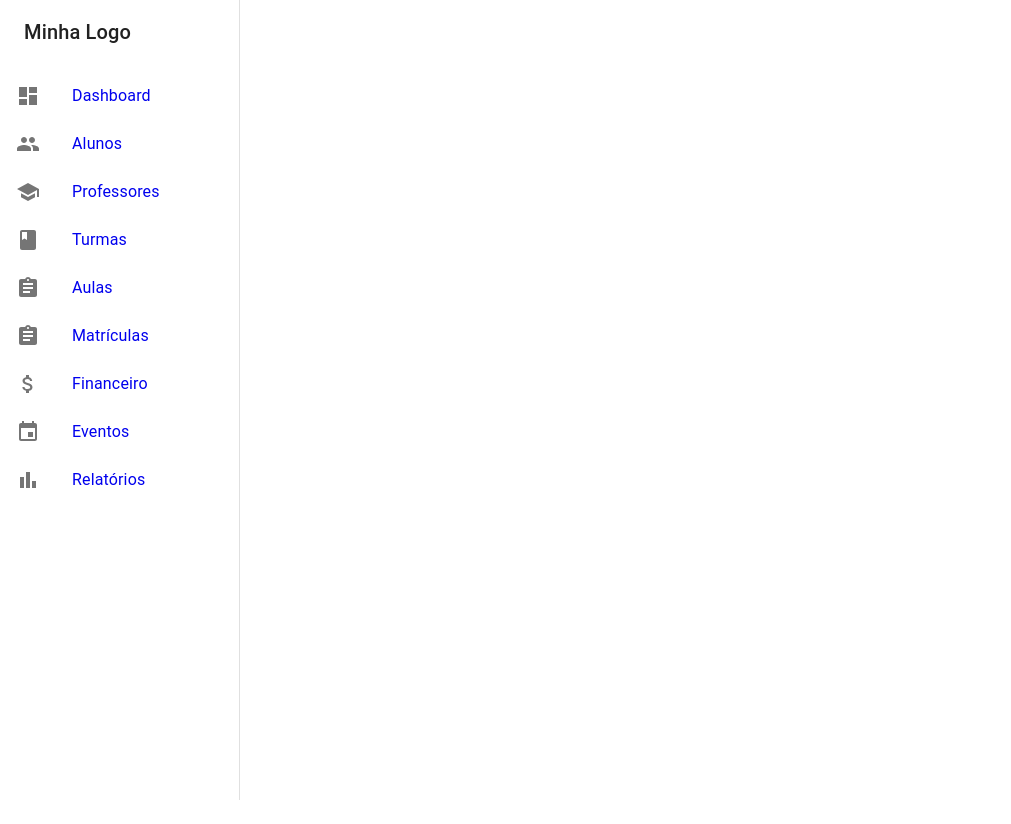
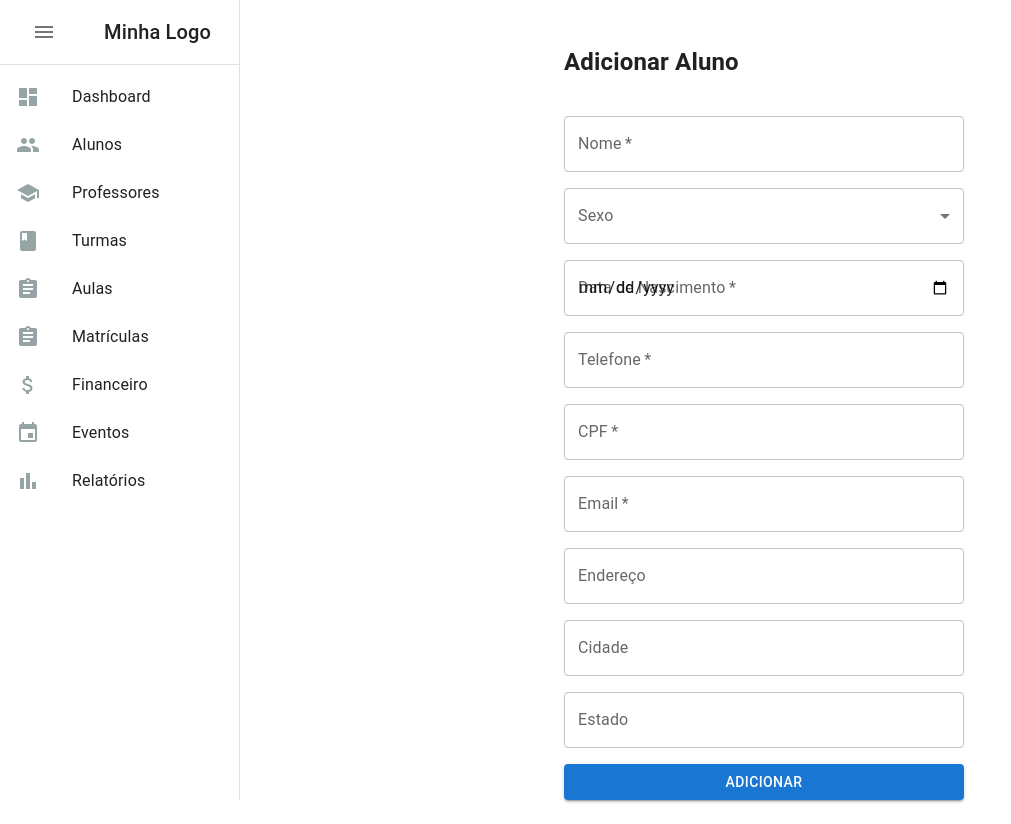
Before and after one commit to fmendesgarcia/madu, a React (Create React App) app in the folder madu-frontend/: page /alunos/novo in a window 1280 px wide. Shown: the whole page, without its empty margins (0-1011 px from the left). Before the commit the page ends 800 px from the top, so only its background shows below. Built offline with nearby package versions, Linux system fonts and the light colour scheme.

Commit message:
ajustando o multer - alunos

```diff
--- a/madu-frontend/src/App.js
+++ b/madu-frontend/src/App.js
@@ -1,27 +1,46 @@
 // src/App.js
-import React from 'react';
+import React, { useState } from 'react';
 import { BrowserRouter as Router, Routes, Route } from 'react-router-dom';
-import { Box, CssBaseline } from '@mui/material';
 import Professores from './pages/Professores';
 import ProfessorForm from './pages/ProfessorForm';
+import Alunos from './pages/Alunos';
+import AlunoForm from './pages/AlunosForm';
 import MenuLateral from './components/MenuLateral';
-
-const drawerWidth = 1; // Defina a largura fixa do menu lateral
+import { Box, CssBaseline } from '@mui/material';
 
 function App() {
+  const [isDrawerOpen, setIsDrawerOpen] = useState(false);
+
+  const handleDrawerToggle = () => {
+    setIsDrawerOpen(!isDrawerOpen);
+  };
+
   return (
     <Router>
       <Box sx={{ display: 'flex' }}>
+        {/* Incluímos o CSSBaseline para uma base visual e resetar estilos */}
         <CssBaseline />
-        <MenuLateral /> {/* O menu lateral fixo */}
+
+        {/* Menu lateral */}
+        <MenuLateral isDrawerOpen={isDrawerOpen} handleDrawerToggle={handleDrawerToggle} />
+
+        {/* Conteúdo principal com margem para evitar sobreposição */}
         <Box
           component="main"
-          sx={{ flexGrow: 1, p: 3, marginLeft: `${drawerWidth}px` }} // Adiciona margem ao conteúdo principal
+          sx={{ flexGrow: 1, p: 3, ml: { sm: 1 } }} // ml (margin-left) desloca o conteúdo
         >
           <Routes>
             <Route path="/professores" element={<Professores />} />
             <Route path="/professores/novo" element={<ProfessorForm />} />
             <Route path="/professores/:id/editar" element={<ProfessorForm />} />
+
+
+            {/* Rotas para Alunos */}
+            <Route path="/alunos" element={<Alunos />} />
+            <Route path="/alunos/novo" element={<AlunoForm />} />
+            <Route path="/alunos/:id/editar" element={<AlunoForm />} />
+
+
           </Routes>
         </Box>
       </Box>
--- /dev/null
+++ b/madu-frontend/src/components/CustomTable.js
@@ -0,0 +1,39 @@
+// src/components/CustomTable.js
+import React from 'react';
+import { Table, TableBody, TableCell, TableContainer, TableHead, TableRow, Paper, Button } from '@mui/material';
+
+const CustomTable = ({ columns, data, handleEdit, handleDelete }) => {
+  return (
+    <TableContainer component={Paper}>
+      <Table>
+        <TableHead>
+          <TableRow>
+            {columns.map((column) => (
+              <TableCell key={column.id}>{column.label}</TableCell>
+            ))}
+            <TableCell>Ações</TableCell>
+          </TableRow>
+        </TableHead>
+        <TableBody>
+          {data.map((row) => (
+            <TableRow key={row.id}>
+              {columns.map((column) => (
+                <TableCell key={column.id}>{row[column.id]}</TableCell>
+              ))}
+              <TableCell>
+                <Button variant="contained" onClick={() => handleEdit(row.id)} style={{ marginRight: '10px' }}>
+                  Editar
+                </Button>
+                <Button variant="contained" color="error" onClick={() => handleDelete(row.id)}>
+                  Excluir
+                </Button>
+              </TableCell>
+            </TableRow>
+          ))}
+        </TableBody>
+      </Table>
+    </TableContainer>
+  );
+};
+
+export default CustomTable;
--- /dev/null
+++ b/madu-frontend/src/components/FormInput.js
@@ -0,0 +1,19 @@
+// src/components/FormInput.js
+import React from 'react';
+import { TextField } from '@mui/material';
+
+const FormInput = ({ label, name, value, onChange, type = 'text', required = false }) => {
+  return (
+    <TextField
+      label={label}
+      name={name}
+      value={value}
+      onChange={onChange}
+      required={required}
+      type={type}
+      fullWidth
+    />
+  );
+};
+
+export default FormInput;
--- /dev/null
+++ b/madu-frontend/src/components/FormSelect.js
@@ -0,0 +1,20 @@
+// src/components/FormSelect.js
+import React from 'react';
+import { FormControl, InputLabel, Select, MenuItem } from '@mui/material';
+
+const FormSelect = ({ label, name, value, onChange, options, required = false }) => {
+  return (
+    <FormControl fullWidth>
+      <InputLabel>{label}</InputLabel>
+      <Select name={name} value={value} onChange={onChange} required={required}>
+        {options.map((option) => (
+          <MenuItem key={option.value} value={option.value}>
+            {option.label}
+          </MenuItem>
+        ))}
+      </Select>
+    </FormControl>
+  );
+};
+
+export default FormSelect;
--- a/madu-frontend/src/components/MenuLateral.js
+++ b/madu-frontend/src/components/MenuLateral.js
@@ -1,10 +1,13 @@
-// src/components/MenuLateral.js
-import React from 'react';
-import { Drawer, List, ListItem, ListItemIcon, ListItemText, Box, Toolbar, Typography } from '@mui/material';
-import { Dashboard, School, Group, Class, Assignment, Event, AttachMoney, BarChart } from '@mui/icons-material';
-import { Link } from 'react-router-dom';
+import React, { useState } from 'react';
+import { Drawer, List, ListItem, ListItemIcon, ListItemText, Box, Toolbar, IconButton, Typography, Divider } from '@mui/material';
+import { Dashboard, School, Group, Class, Menu as MenuIcon, Assignment, AttachMoney, Event, BarChart } from '@mui/icons-material';
+import { Link, useLocation } from 'react-router-dom';
 
 const MenuLateral = () => {
+  const [open, setOpen] = useState(true);
+  const [selectedIndex, setSelectedIndex] = useState(null);
+  const location = useLocation();
+
   const menuItems = [
     { text: 'Dashboard', icon: <Dashboard />, link: '/' },
     { text: 'Alunos', icon: <Group />, link: '/alunos' },
@@ -17,24 +20,63 @@ const MenuLateral = () => {
     { text: 'Relatórios', icon: <BarChart />, link: '/relatorios' },
   ];
 
+  // Atualiza o item selecionado com base no link atual
+  React.useEffect(() => {
+    const currentItem = menuItems.findIndex(item => item.link === location.pathname);
+    setSelectedIndex(currentItem);
+  }, [location.pathname]);
+
   return (
-    <Drawer variant="permanent" anchor="left">
-      <Box sx={{ width: 240 }}>
-        {/* Espaço para a logo */}
+    <Drawer
+      variant="permanent"
+      open={open}
+      onClose={() => setOpen(!open)}
+      sx={{
+        width: open ? 240 : 60,
+        flexShrink: 0,
+        "& .MuiDrawer-paper": {
+          width: open ? 240 : 60,
+          boxSizing: 'border-box',
+          transition: 'width 0.3s',
+        },
+      }}
+    >
       <Toolbar>
-          <Typography variant="h6" noWrap component="div">
-            Minha Logo
-          </Typography>
+        <IconButton onClick={() => setOpen(!open)}>
+          <MenuIcon />
+        </IconButton>
+        {open && (
+          <Box ml={5}>
+            <Typography variant="h6">Minha Logo</Typography>
+          </Box>
+        )}
       </Toolbar>
+      <Divider />
       <List>
         {menuItems.map((item, index) => (
-            <ListItem button key={index} component={Link} to={item.link}>
+          <ListItem
+            button
+            key={index}
+            component={Link}
+            to={item.link}
+            selected={index === selectedIndex}
+            onClick={() => setSelectedIndex(index)}
+            sx={{
+              backgroundColor: index === selectedIndex ? '#dfe4ea' : 'transparent',
+              color: index === selectedIndex ? '#000' : '#1e2222',
+              "& .MuiListItemIcon-root": {
+                color: index === selectedIndex ? '#2980b9' : '#95a5a6',
+              },
+              '&:hover': {
+                backgroundColor: '#ecf0f1',
+              },
+            }}
+          >
             <ListItemIcon>{item.icon}</ListItemIcon>
-              <ListItemText primary={item.text} />
+            {open && <ListItemText primary={item.text} />}
           </ListItem>
         ))}
       </List>
-      </Box>
     </Drawer>
   );
 };
--- a/madu-frontend/src/pages/Alunos.js
+++ b/madu-frontend/src/pages/Alunos.js
@@ -0,0 +1,56 @@
+// src/pages/Alunos.js
+import React, { useState, useEffect } from 'react';
+import axios from 'axios';
+import { useNavigate } from 'react-router-dom';
+import CustomTable from '../components/CustomTable';
+import { Button } from '@mui/material';
+
+const Alunos = () => {
+  const [alunos, setAlunos] = useState([]);
+  const navigate = useNavigate();
+
+  useEffect(() => {
+    axios.get('http://localhost:5001/alunos')
+      .then((response) => {
+        setAlunos(response.data);
+      })
+      .catch((error) => {
+        console.error('Erro ao buscar alunos:', error);
+      });
+  }, []);
+
+  const handleDelete = (id) => {
+    if (window.confirm('Tem certeza que deseja excluir este aluno?')) {
+      axios.delete(`http://localhost:5001/alunos/${id}`)
+        .then(() => {
+          setAlunos(alunos.filter((aluno) => aluno.id !== id));
+        })
+        .catch((error) => {
+          console.error('Erro ao excluir aluno:', error);
+        });
+    }
+  };
+
+  const handleEdit = (id) => {
+    navigate(`/alunos/${id}/editar`);
+  };
+
+  const columns = [
+    { id: 'nome', label: 'Nome' },
+    { id: 'cpf', label: 'CPF' },
+    { id: 'email', label: 'Email' },
+    { id: 'sexo', label: 'Sexo' },
+  ];
+
+  return (
+    <div>
+      <h2>Lista de Alunos</h2>
+      <CustomTable columns={columns} data={alunos} handleEdit={handleEdit} handleDelete={handleDelete} />
+      <Button variant="contained" color="primary" onClick={() => navigate('/alunos/novo')} style={{ marginTop: '20px' }}>
+        Adicionar Novo Aluno
+      </Button>
+    </div>
+  );
+};
+
+export default Alunos;
--- a/madu-frontend/src/pages/AlunosForm.js
+++ b/madu-frontend/src/pages/AlunosForm.js
@@ -0,0 +1,79 @@
+// src/pages/AlunoForm.js
+import React, { useState, useEffect } from 'react';
+import axios from 'axios';
+import { useNavigate, useParams } from 'react-router-dom';
+import { Box, Button } from '@mui/material';
+import FormInput from '../components/FormInput';
+import FormSelect from '../components/FormSelect';
+
+const AlunoForm = () => {
+  const [form, setForm] = useState({
+    nome: '',
+    sexo: '',
+    data_nascimento: '',
+    telefone: '',
+    cpf: '',
+    email: '',
+    responsavel_financeiro: false,
+    bolsista: false,
+    endereco: '',
+    cidade: '',
+    estado: '',
+    foto: '',
+    contrato: '',
+  });
+
+  const { id } = useParams();
+  const navigate = useNavigate();
+
+  useEffect(() => {
+    if (id) {
+      axios.get(`http://localhost:5001/alunos/${id}`)
+        .then((response) => setForm(response.data))
+        .catch((error) => console.error('Erro ao buscar aluno:', error));
+    }
+  }, [id]);
+
+  const handleSubmit = (e) => {
+    e.preventDefault();
+    if (id) {
+      axios.put(`http://localhost:5001/alunos/${id}`, form)
+        .then(() => navigate('/alunos'))
+        .catch((error) => console.error('Erro ao atualizar aluno:', error));
+    } else {
+      axios.post('http://localhost:5001/alunos', form)
+        .then(() => navigate('/alunos'))
+        .catch((error) => console.error('Erro ao adicionar aluno:', error));
+    }
+  };
+
+  const handleChange = (e) => {
+    setForm({
+      ...form,
+      [e.target.name]: e.target.value
+    });
+  };
+
+  const sexoOptions = [
+    { value: 'M', label: 'Masculino' },
+    { value: 'F', label: 'Feminino' },
+  ];
+
+  return (
+    <Box component="form" onSubmit={handleSubmit} sx={{ display: 'flex', flexDirection: 'column', gap: 2, maxWidth: '400px', margin: '0 auto' }}>
+      <h2>{id ? 'Editar Aluno' : 'Adicionar Aluno'}</h2>
+      <FormInput label="Nome" name="nome" value={form.nome} onChange={handleChange} required />
+      <FormSelect label="Sexo" name="sexo" value={form.sexo} onChange={handleChange} options={sexoOptions} required />
+      <FormInput label="Data de Nascimento" name="data_nascimento" value={form.data_nascimento} onChange={handleChange} type="date" required />
+      <FormInput label="Telefone" name="telefone" value={form.telefone} onChange={handleChange} required />
+      <FormInput label="CPF" name="cpf" value={form.cpf} onChange={handleChange} required />
+      <FormInput label="Email" name="email" value={form.email} onChange={handleChange} type="email" required />
+      <FormInput label="Endereço" name="endereco" value={form.endereco} onChange={handleChange} />
+      <FormInput label="Cidade" name="cidade" value={form.cidade} onChange={handleChange} />
+      <FormInput label="Estado" name="estado" value={form.estado} onChange={handleChange} />
+      <Button type="submit" variant="contained" color="primary">{id ? 'Atualizar' : 'Adicionar'}</Button>
+    </Box>
+  );
+};
+
+export default AlunoForm;
--- a/madu-frontend/src/pages/ProfessorForm.js
+++ b/madu-frontend/src/pages/ProfessorForm.js
@@ -2,7 +2,9 @@
 import React, { useState, useEffect } from 'react';
 import axios from 'axios';
 import { useNavigate, useParams } from 'react-router-dom';
-import { TextField, Button, FormControl, InputLabel, Select, MenuItem, Box } from '@mui/material';
+import { Box, Button } from '@mui/material';
+import FormInput from '../components/FormInput';
+import FormSelect from '../components/FormSelect';
 
 const ProfessorForm = () => {
   const [form, setForm] = useState({
@@ -17,7 +19,6 @@ const ProfessorForm = () => {
   const { id } = useParams();
   const navigate = useNavigate();
 
-  // Se houver um ID na URL, busque o professor para edição
   useEffect(() => {
     if (id) {
       axios.get(`http://localhost:5001/professores/${id}`)
@@ -26,16 +27,13 @@ const ProfessorForm = () => {
     }
   }, [id]);
 
-  // Função para enviar os dados do formulário (inclusão ou edição)
   const handleSubmit = (e) => {
     e.preventDefault();
     if (id) {
-      // Atualizar professor existente
       axios.put(`http://localhost:5001/professores/${id}`, form)
         .then(() => navigate('/professores'))
         .catch((error) => console.error('Erro ao atualizar professor:', error));
     } else {
-      // Adicionar novo professor
       axios.post('http://localhost:5001/professores', form)
         .then(() => navigate('/professores'))
         .catch((error) => console.error('Erro ao adicionar professor:', error));
@@ -49,21 +47,20 @@ const ProfessorForm = () => {
     });
   };
 
+  const sexoOptions = [
+    { value: 'M', label: 'Masculino' },
+    { value: 'F', label: 'Feminino' },
+  ];
+
   return (
     <Box component="form" onSubmit={handleSubmit} sx={{ display: 'flex', flexDirection: 'column', gap: 2, maxWidth: '400px', margin: '0 auto' }}>
       <h2>{id ? 'Editar Professor' : 'Adicionar Professor'}</h2>
-      <TextField label="Nome" name="nome" value={form.nome} onChange={handleChange} required />
-      <TextField label="Apelido" name="apelido" value={form.apelido} onChange={handleChange} required />
-      <TextField label="Email" name="email" value={form.email} onChange={handleChange} required />
-      <FormControl>
-        <InputLabel>Sexo</InputLabel>
-        <Select name="sexo" value={form.sexo} onChange={handleChange} required>
-          <MenuItem value="M">Masculino</MenuItem>
-          <MenuItem value="F">Feminino</MenuItem>
-        </Select>
-      </FormControl>
-      <TextField label="Telefone" name="telefone" value={form.telefone} onChange={handleChange} required />
-      <TextField label="CPF" name="cpf" value={form.cpf} onChange={handleChange} required />
+      <FormInput label="Nome" name="nome" value={form.nome} onChange={handleChange} required />
+      <FormInput label="Apelido" name="apelido" value={form.apelido} onChange={handleChange} required />
+      <FormInput label="Email" name="email" value={form.email} onChange={handleChange} type="email" required />
+      <FormSelect label="Sexo" name="sexo" value={form.sexo} onChange={handleChange} options={sexoOptions} required />
+      <FormInput label="Telefone" name="telefone" value={form.telefone} onChange={handleChange} required />
+      <FormInput label="CPF" name="cpf" value={form.cpf} onChange={handleChange} required />
       <Button type="submit" variant="contained" color="primary">{id ? 'Atualizar' : 'Adicionar'}</Button>
     </Box>
   );
--- a/madu-frontend/src/pages/Professores.js
+++ b/madu-frontend/src/pages/Professores.js
@@ -1,13 +1,14 @@
 // src/pages/Professores.js
 import React, { useState, useEffect } from 'react';
 import axios from 'axios';
-import { Link } from 'react-router-dom';
-import { Table, TableBody, TableCell, TableContainer, TableHead, TableRow, Paper, Button } from '@mui/material';
+import { useNavigate } from 'react-router-dom';
+import CustomTable from '../components/CustomTable';
+import { Button } from '@mui/material';
 
 const Professores = () => {
   const [professores, setProfessores] = useState([]);
+  const navigate = useNavigate();
 
-  // Função para buscar a lista de professores
   useEffect(() => {
     axios.get('http://localhost:5001/professores')
       .then((response) => {
@@ -18,7 +19,6 @@ const Professores = () => {
       });
   }, []);
 
-  // Função para excluir um professor
   const handleDelete = (id) => {
     if (window.confirm('Tem certeza que deseja excluir este professor?')) {
       axios.delete(`http://localhost:5001/professores/${id}`)
@@ -31,41 +31,22 @@ const Professores = () => {
     }
   };
 
+  const handleEdit = (id) => {
+    navigate(`/professores/${id}/editar`);
+  };
+
+  const columns = [
+    { id: 'nome', label: 'Nome' },
+    { id: 'apelido', label: 'Apelido' },
+    { id: 'email', label: 'Email' },
+    { id: 'sexo', label: 'Sexo' },
+  ];
+
   return (
     <div>
       <h2>Lista de Professores</h2>
-      <TableContainer component={Paper}>
-        <Table>
-          <TableHead>
-            <TableRow>
-              <TableCell>Nome</TableCell>
-              <TableCell>Apelido</TableCell>
-              <TableCell>Email</TableCell>
-              <TableCell>Sexo</TableCell>
-              <TableCell>Ações</TableCell>
-            </TableRow>
-          </TableHead>
-          <TableBody>
-            {professores.map((professor) => (
-              <TableRow key={professor.id}>
-                <TableCell>{professor.nome}</TableCell>
-                <TableCell>{professor.apelido}</TableCell>
-                <TableCell>{professor.email}</TableCell>
-                <TableCell>{professor.sexo}</TableCell>
-                <TableCell>
-                  <Button variant="contained" component={Link} to={`/professores/${professor.id}/editar`} style={{ marginRight: '10px' }}>
-                    Editar
-                  </Button>
-                  <Button variant="contained" color="error" onClick={() => handleDelete(professor.id)}>
-                    Excluir
-                  </Button>
-                </TableCell>
-              </TableRow>
-            ))}
-          </TableBody>
-        </Table>
-      </TableContainer>
-      <Button variant="contained" color="primary" component={Link} to="/professores/novo" style={{ marginTop: '20px' }}>
+      <CustomTable columns={columns} data={professores} handleEdit={handleEdit} handleDelete={handleDelete} />
+      <Button variant="contained" color="primary" onClick={() => navigate('/professores/novo')} style={{ marginTop: '20px' }}>
         Adicionar Novo Professor
       </Button>
     </div>
```
Also changed, not shown: 1 other file (tests, documents, lock files or other folders). Lines whose indentation alone changed are shown as unchanged.
